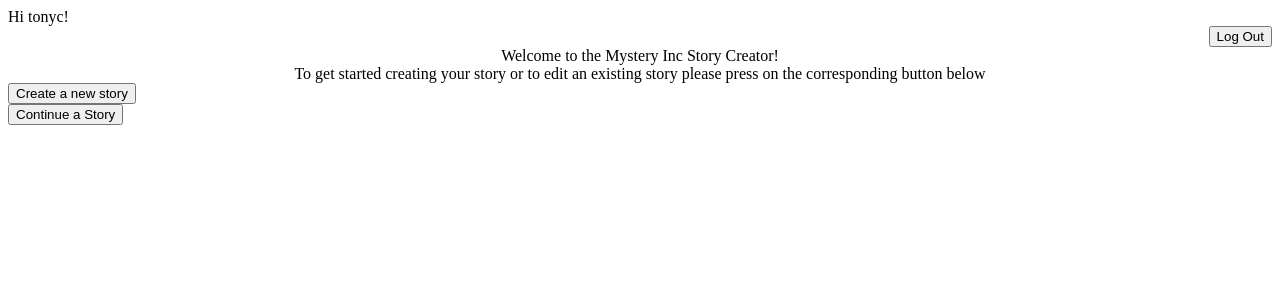
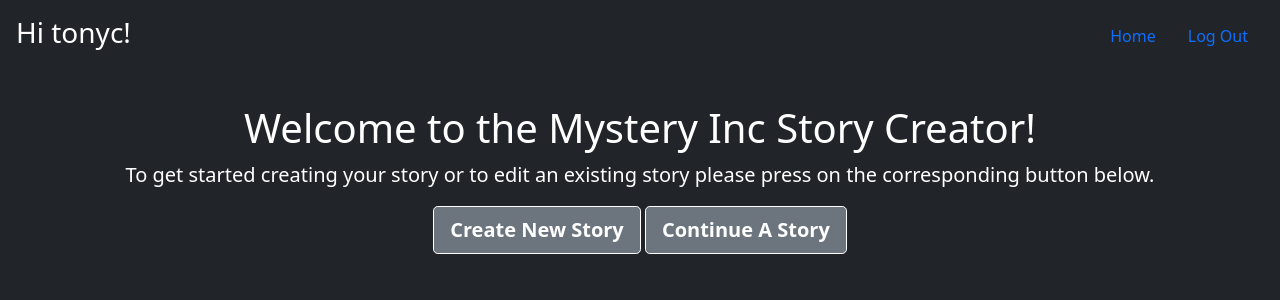
Before and after one commit to JACruz812/MysteryInc447, a Django app: page / in a window 1280 px wide. Shown: the top 300 px of the page. Run offline with Django 3.2, Linux system fonts and the light colour scheme; a user stored in the database is signed in; some libraries are stand-ins or nearby versions.

Commit message:
Updated the home.html with css framework.

```diff
--- a/mysite/templates/home.html
+++ b/mysite/templates/home.html
@@ -1,41 +1,41 @@
 <!DOCTYPE html>
 {% block content %}
-{% if user.is_authenticated %}
-  Hi {{ user.username }}!
 
   <html lang="en">
        <!-- Todo: add ability to load a story or create a new story-->
         <!-- The buttons currently redirect to new pages -->
       <head>
           <meta charset="UTF-8">
+          <link href="https://cdn.jsdelivr.net/npm/bootstrap@5.0.0-beta3/dist/css/bootstrap.min.css" rel="stylesheet" integrity="sha384-eOJMYsd53ii+scO/bJGFsiCZc+5NDVN2yr8+0RDqr0Ql0h+rP48ckxlpbzKgwra6" crossorigin="anonymous">
           <title>Home</title>
       </head>
 
       <div class="nav">
 
     </div>
-      <body>
-          <form method="post" style="text-align: right;">
-                {% csrf_token %}
-                {{ form.as_p }}
-                <!-- Logout Button, redirects to the login page after logging out the user-->
-                <a href="{% url 'signout'%}"><button type="button" class="btn btn-default" id='logoutButton'>Log Out</button></a>
-          </form>
-
-          <div class="container" style="text-align: center;">
-              Welcome to the Mystery Inc Story Creator!<br/>
-              To get started creating your story or to edit an existing story please press on the corresponding button below <br/>
-          </div>
-          <form action="{%url 'new_story'%}" method="post">
-              {% csrf_token %}
-
-              <input type='submit' value='Create a new story' id="submitButton">
-          </form>
-          <form action="{%url 'load_story'%}" method="post">
-              {% csrf_token %}
-              <input type='submit' value='Continue a Story' id="continueButton">
-
-          </form>
+      <body class="d-flex h-100 text-center text-white bg-dark">
+        <div class="cover-container d-flex w-100 h-100 p-3 mx-auto flex-column">
+            <header class="mb-5">
+                <div>
+                    <h3 class="float-md-start mb-0">
+                        {% if user.is_authenticated %}
+                        Hi {{ user.username }}!
+                    </h3>
+                    <nav class="nav nav-masthead justify-content-center float-md-end">
+                        <a class="nav-link active" aria-current="page" href="{% url 'home'%}">Home</a>
+                        <!-- Logout Button, redirects to the login page after logging out the user-->
+                        <a class="nav-link" href="{% url 'signout'%}" id='logoutButton'>Log Out</a>
+                    </nav>
+                </div>
+            </header>
+            <main class="px-3">
+                <h1>Welcome to the Mystery Inc Story Creator!</h1>
+                <p class="lead">To get started creating your story or to edit an existing story please press on the corresponding button below.</p>
+                <a href="{%url 'new_story'%}" class="btn btn-lg btn-secondary fw-bold border-white bg-blue" type='submit' value='Create a new story' id="submitButton" title="Get started on your brand new mystery story!">Create New Story</a>
+                <a href="{%url 'load_story'%}" class="btn btn-lg btn-secondary fw-bold border-white bg-blue" type='submit' value='Continue a Story' id="continueButton" title="Already have a story? Click here to continue!">Continue A Story</a>
+            </main>
+        </div>
+      <script src="https://cdn.jsdelivr.net/npm/bootstrap@5.0.0-beta3/dist/js/bootstrap.bundle.min.js" integrity="sha384-JEW9xMcG8R+pH31jmWH6WWP0WintQrMb4s7ZOdauHnUtxwoG2vI5DkLtS3qm9Ekf" crossorigin="anonymous"></script>
       </body>
   </html>
 
```
